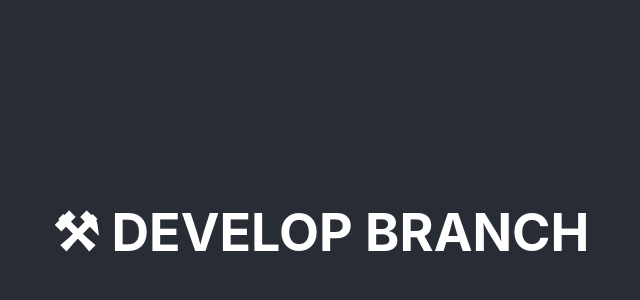
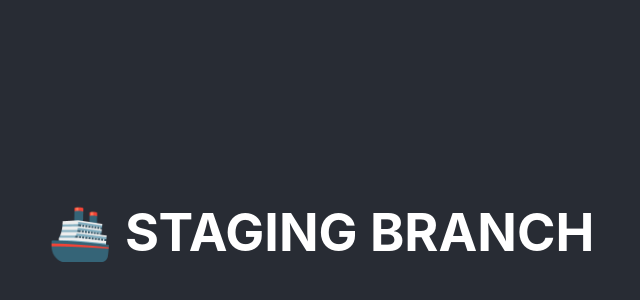
Before and after one commit to injoon5/netlify-sub-domain, a React (Create React App) app: page / in a window 1280 px wide. Shown: the part 168-468 px from the top of the page, without its empty margins (319-959 px from the left). Built offline with nearby package versions, Linux system fonts and the light colour scheme.

Commit message:
staging branch

```diff
--- a/src/App.js
+++ b/src/App.js
@@ -5,7 +5,7 @@ function App() {
   return (
     <div className="App">
       <header className="App-header">
-        <h1>⚒ DEVELOP BRANCH</h1>
+        <h1>🚢 STAGING BRANCH</h1>
       </header>
     </div>
   );
```
